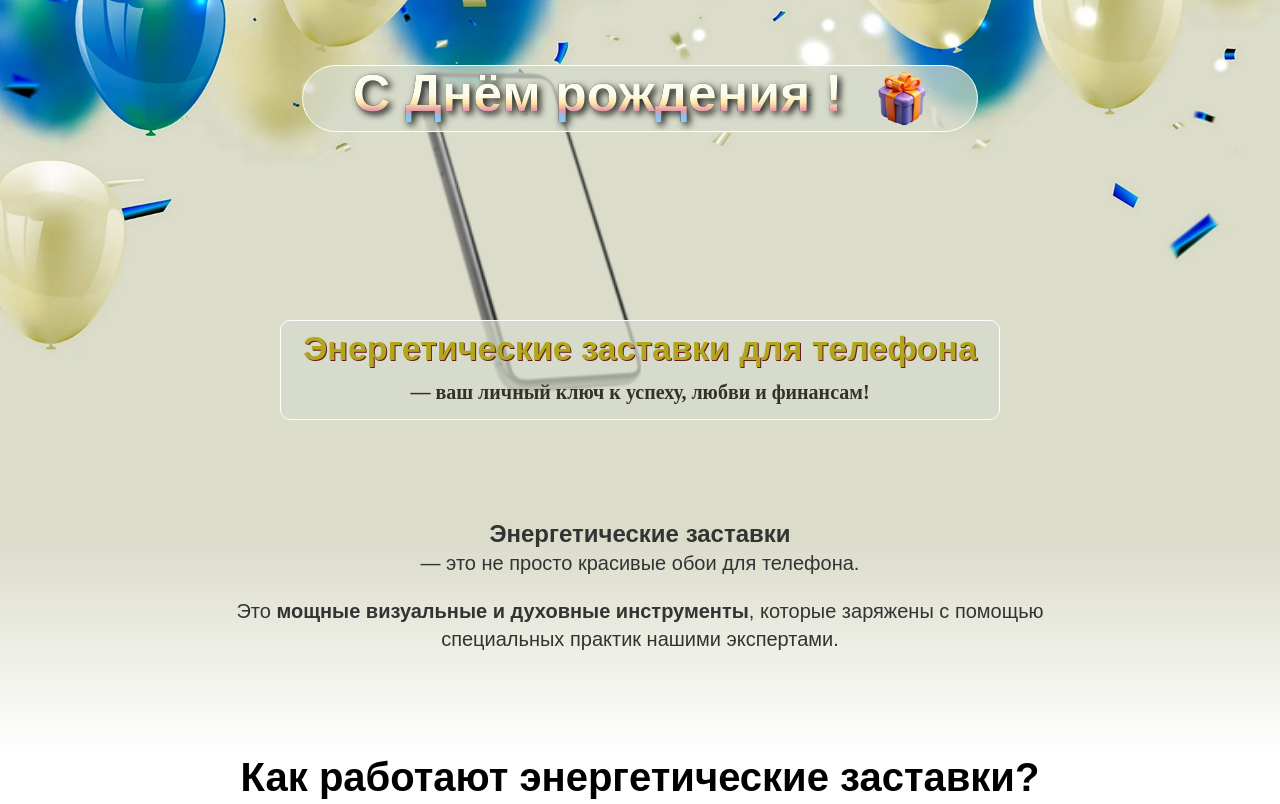
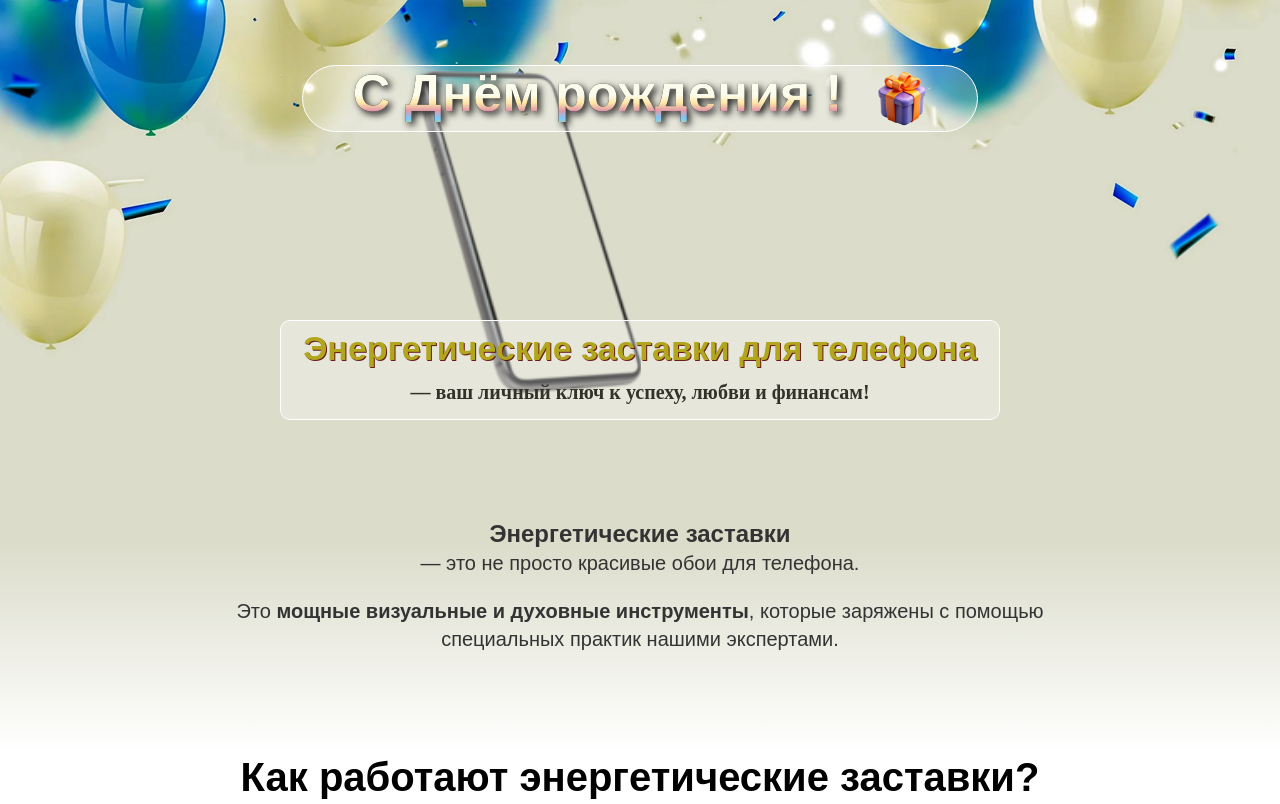
Before and after one commit to IB-art/Galery, a plain HTML site: page index.html in a window 1280 px wide. Shown: the top 804 px of the page. Drawn offline with nearby package versions, Linux system fonts and the light colour scheme.

Commit message:
Add files via upload

```diff
--- a/css/style.css
+++ b/css/style.css
@@ -85,7 +85,7 @@ body {
   margin-bottom: 20px;
   padding: 5px 50px;
   border-radius: 50px;
-  background: #d6dbccb8;
+  background: #ffffff4a;
   border: 1px solid #fff;
   z-index: 4;
 }
@@ -158,7 +158,7 @@ h2 {
   font-size: 20px;
   padding: 15px 22px;
   border-radius: 10px;
-  background: #d6dbccb8;
+  background: #ffffff4a;
   border: 1px solid #fff;
   z-index: 4;
 }
```
